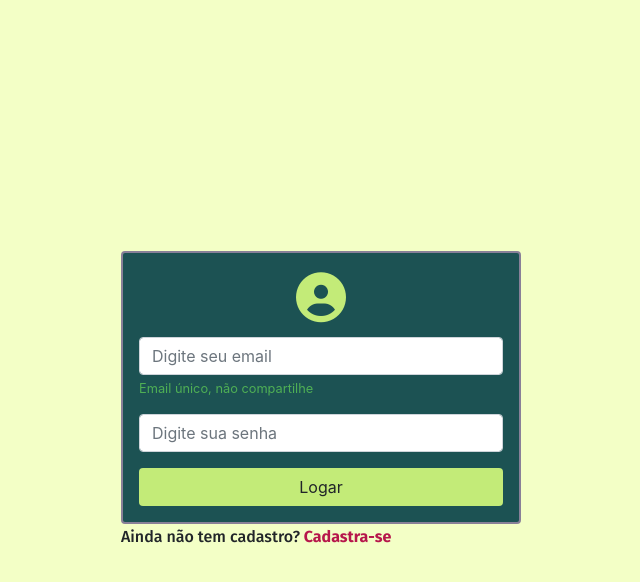
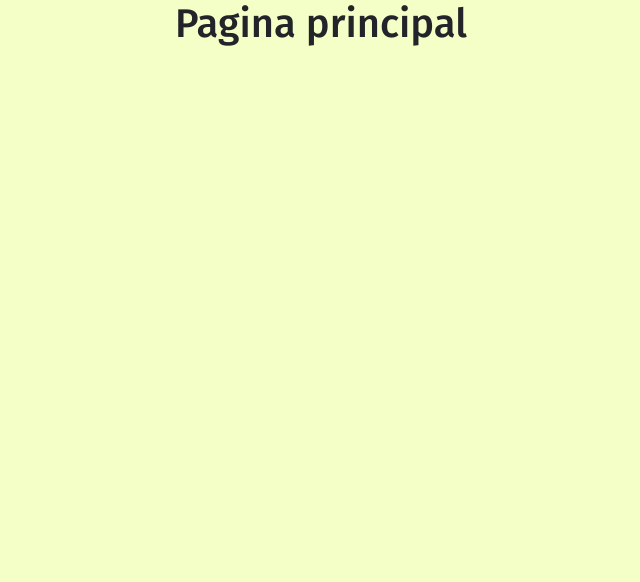
Before and after one commit to CleytonRR/finance_control_web, a React (Create React App) app in the folder finance_controll/: page / in a window 1280 px wide. Shown: the top 582 px of the page, without its empty margins (319-959 px from the left). Built offline with nearby package versions, Linux system fonts and the light colour scheme; the HTML template or start-up script is replaced by a standard one.

Commit message:
Refactor in router

```diff
--- a/finance_controll/src/components/graph/index.js
+++ b/finance_controll/src/components/graph/index.js
@@ -79,7 +79,7 @@ export default class Graph extends React.Component {
         return (
             <>
                 <div className="boxGraph" align="center">
-                    {this.state.erro === 1 && <Redirect  to={{pathname: "/"}} />}
+                    {this.state.erro === 1 && <Redirect  to={{pathname: "/login"}} />}
                     <h5 className="text-center">Resultados dos ultimos {this.state.quantify} dias</h5>
                     <Bar
                         className="boxGraph"
--- a/finance_controll/src/components/singUp/index.js
+++ b/finance_controll/src/components/singUp/index.js
@@ -84,7 +84,7 @@ class SingUp extends Component {
                     </div>
                     <button type="submit" className="btn btn-block btn-custom" onClick={this.handleSignUp}>Cadastrar</button>
                 </form>
-                <span className="tip">Já possui cadastro? <Link to="/"> Sign in</Link></span>
+                <span className="tip">Já possui cadastro? <Link to="/login"> Sign in</Link></span>
             </div>
         )
     }
--- a/finance_controll/src/pages/main/index.js
+++ b/finance_controll/src/pages/main/index.js
@@ -0,0 +1,9 @@
+import React from 'react';
+
+import "./styles.css"
+
+export default function Main() {
+  return (
+      <h1>Pagina principal</h1>
+  );
+}
--- a/finance_controll/src/routes.js
+++ b/finance_controll/src/routes.js
@@ -9,6 +9,7 @@ import { isAuthenticated } from './service/auth'
 import Login from './components/login/Login'
 import SingUp from './components/singUp/index'
 import Dashboard from './pages/dashboard/index'
+import Main from './pages/main/index'
 
 
 const PrivateRoute = ({ component: Component, ...rest }) => (
@@ -16,9 +17,9 @@ const PrivateRoute = ({ component: Component, ...rest }) => (
         {...rest}
         render={props => isAuthenticated() ? (
             <Component {...props} />
-        ): (
-            <Redirect to={{ pathname:"/", state: { from: props.location }}} />
-        )}
+        ) : (
+                <Redirect to={{ pathname: "/", state: { from: props.location } }} />
+            )}
     />
 )
 
@@ -27,6 +28,10 @@ export default function Routers() {
         <Router>
             <Switch>
                 <Route exact path="/">
+                    <Main />
+                </Route>
+
+                <Route exact path="/login">
                     <Login />
                 </Route>
 
@@ -34,7 +39,7 @@ export default function Routers() {
                     <SingUp />
                 </Route>
 
-                <PrivateRoute path="/dashboard" component={Dashboard}/>
+                <PrivateRoute path="/dashboard" component={Dashboard} />
             </Switch>
         </Router>
     );
```
